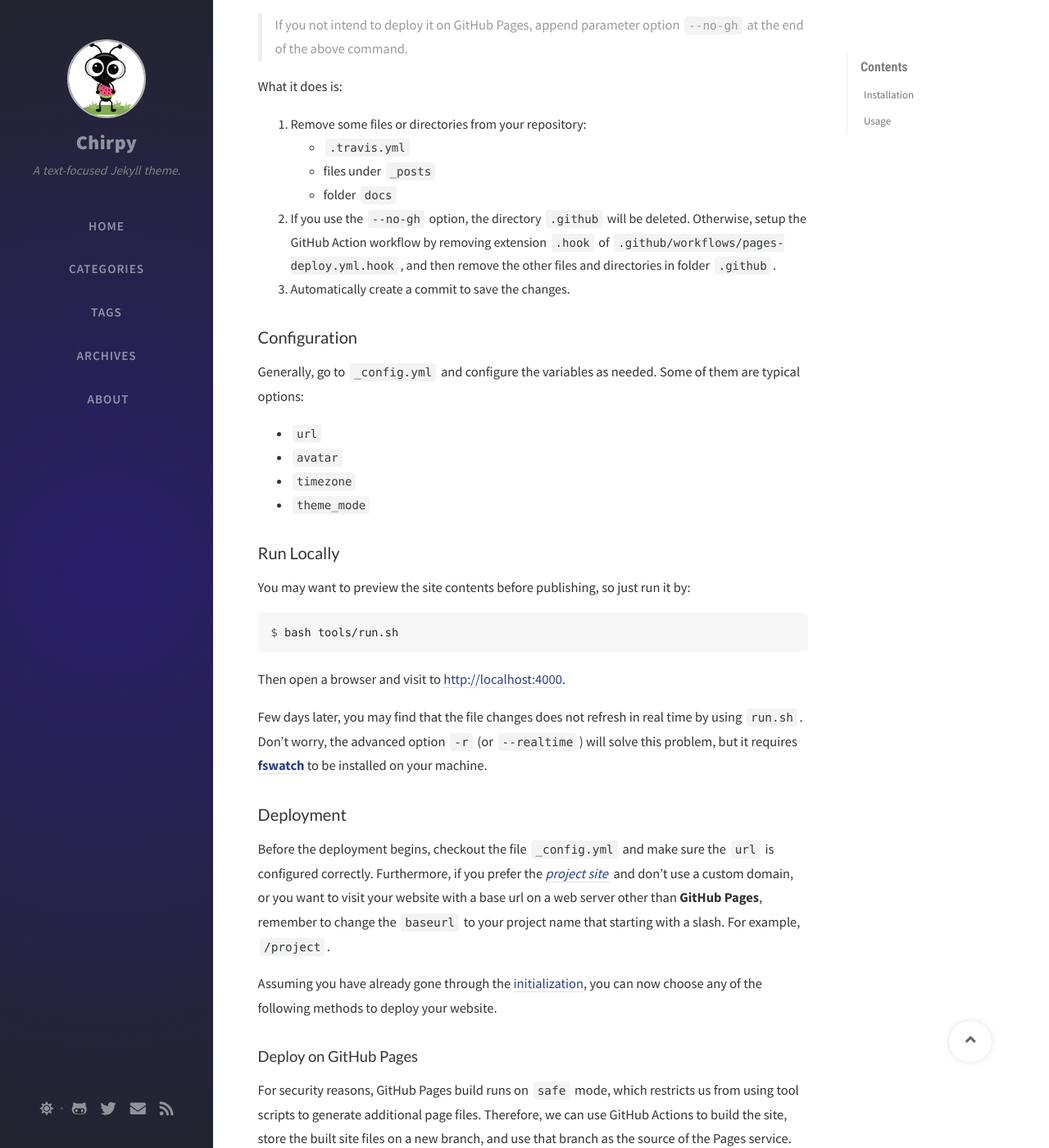
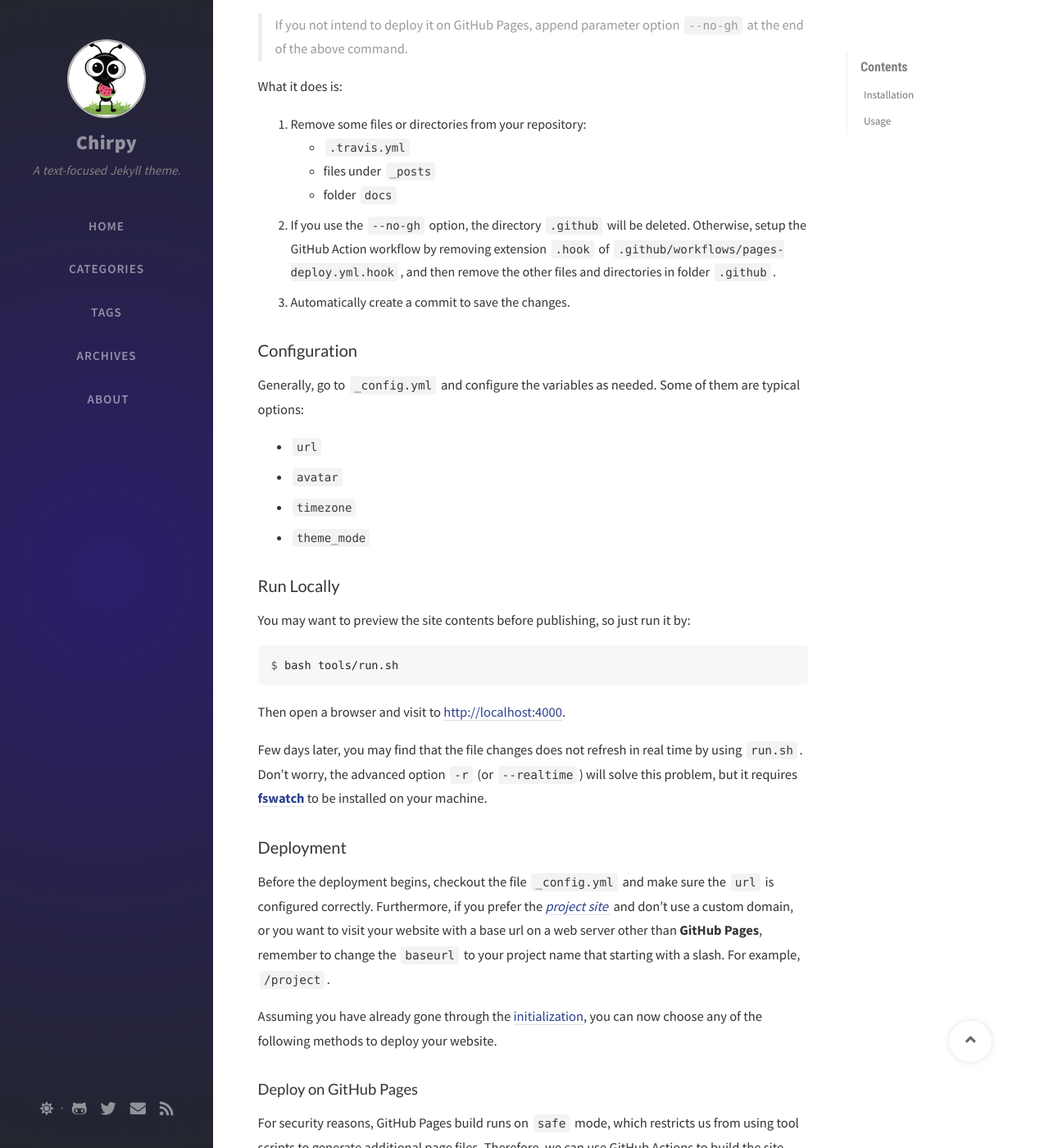
Before and after one commit to nicetrykiddo/writeups, a Jekyll site: the page built from _posts/2019-08-09-getting-started.md, in a window 1280 px wide and 1400 px high, scrolled down 1308 px. Shown: the whole window at 82% size. Built offline with Jekyll 4.4.1, drawn with Linux system fonts in a browser that asks for light colours; nearby versions of some CDN libraries; comment, search, counter and statistics services are not loaded.

Commit message:
Increase the margin between lists.

```diff
--- a/assets/css/_addon/main.scss
+++ b/assets/css/_addon/main.scss
@@ -823,6 +823,11 @@ div.post-content .table-wrapper {
   p {
     font-size: 1.08rem;
   }
+  > ol, > ul {
+    > li {
+      margin-top: 0.5rem;
+    }
+  }
 }
 
 .tag:hover {
```
